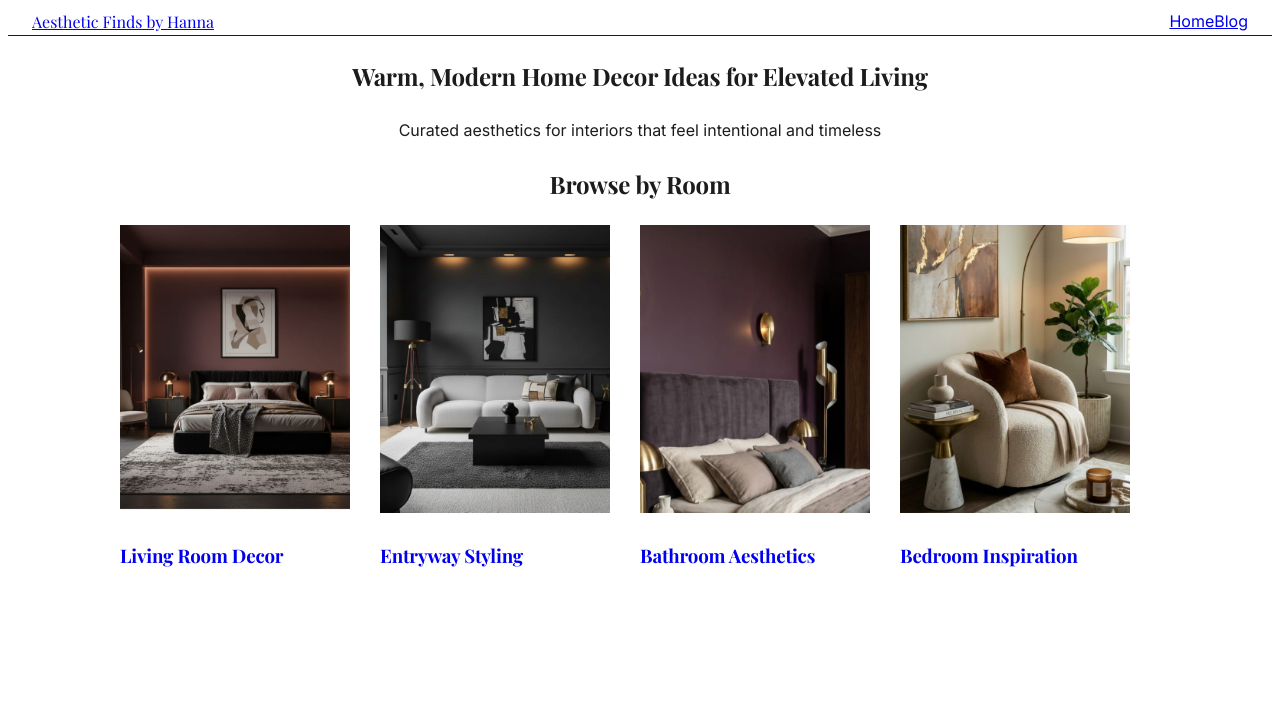
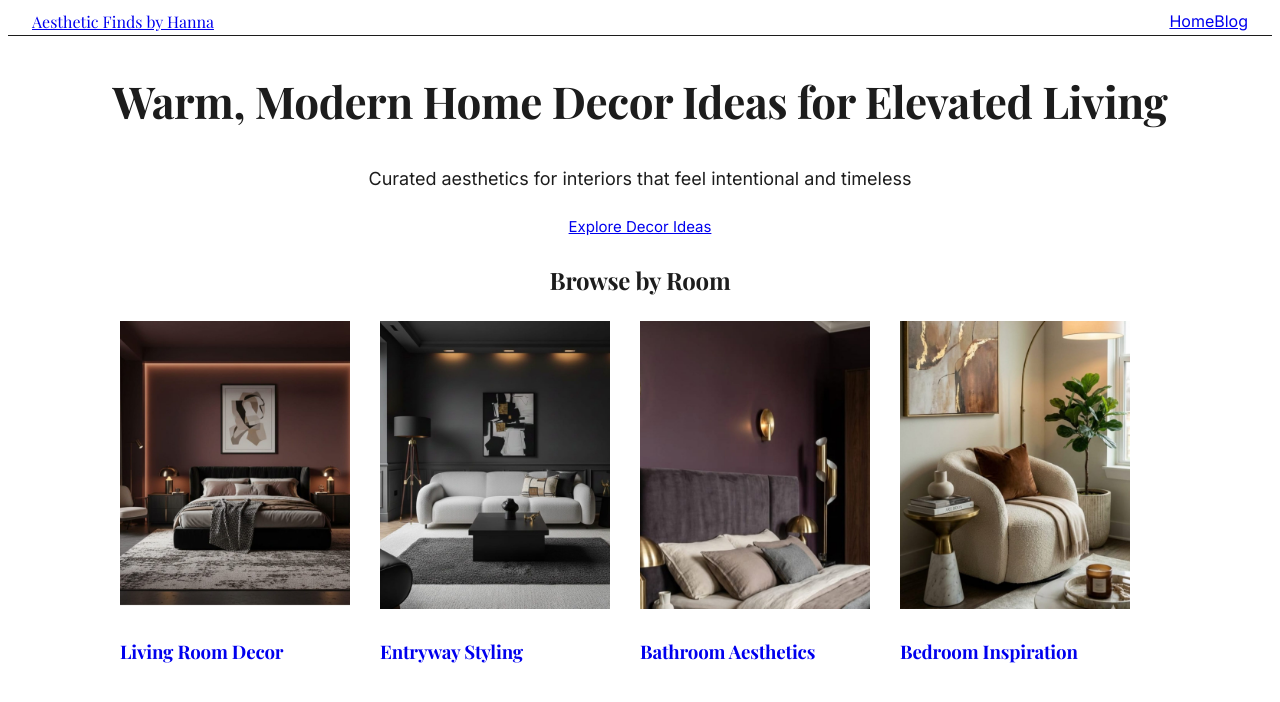
Before and after one commit to bonnie12-w/asthetic.hanna, a Next.js app: page / in a window 1280 px wide. Shown: the top 702 px of the page. Built offline with nearby package versions, Linux system fonts and the light colour scheme; a web font is replaced by a local one.

Commit message:
Update page.tsx

```diff
--- a/app/page.tsx
+++ b/app/page.tsx
@@ -27,15 +27,23 @@ export default function HomePage() {
   return (
     <main>
       {/* HERO */}
-      <section className="py-24 text-center">
-        <h1 className="font-serif text-5xl text-neutral-900">
-          Warm, Modern Home Decor Ideas for Elevated Living
-        </h1>
+<section className="pt-32 pb-36 text-center">
+  <h1 className="mx-auto max-w-4xl font-serif text-[44px] leading-[1.25] tracking-tight text-neutral-900/95 md:text-[56px]">
+    Warm, Modern Home Decor Ideas for Elevated Living
+  </h1>
 
-        <p className="mt-6 text-lg text-neutral-600">
-          Curated aesthetics for interiors that feel intentional and timeless
-        </p>
-      </section>
+  <p className="mx-auto mt-8 max-w-2xl text-[18px] leading-[1.7] text-neutral-600">
+    Curated aesthetics for interiors that feel intentional and timeless
+  </p>
+
+  <a
+    href="/blog"
+    className="inline-block mt-12 rounded-md bg-neutral-900 px-10 py-4 text-[15px] tracking-wide text-white transition hover:bg-neutral-800"
+  >
+    Explore Decor Ideas
+  </a>
+</section>
+
 
       {/* CATEGORIES */}
       <section className="py-32">
```
